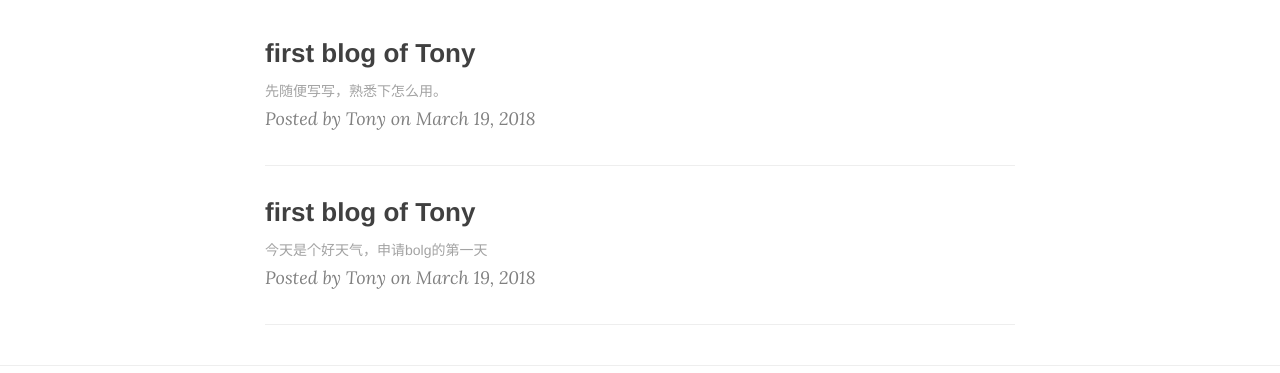
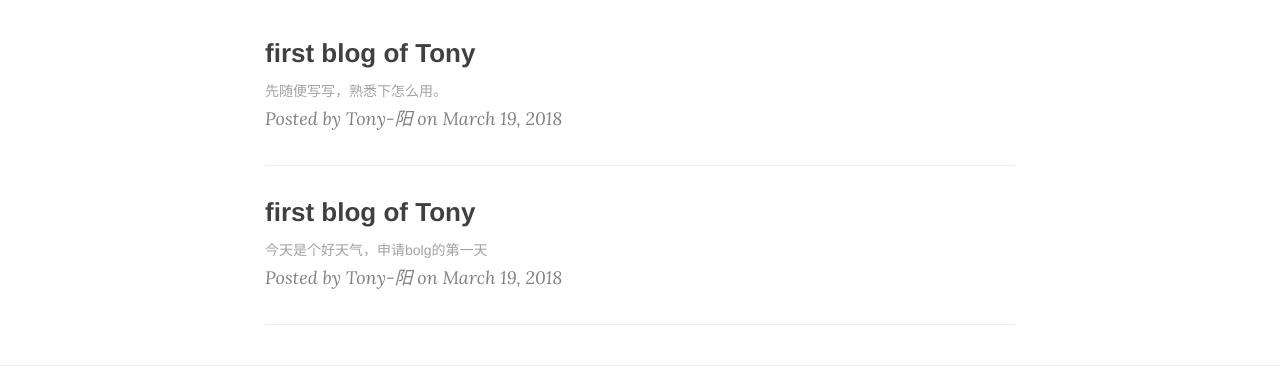
Before and after one commit to yyh712712/Blog-Template, a Jekyll site: the page built from index.html, in a window 1280 px wide. Shown: the part 441-814 px from the top of the page. Built offline with Jekyll 4.4.1, drawn with Linux system fonts in a browser that asks for light colours; nearby versions of some CDN libraries; the list of posts is cut into pages by our own code.

Commit message:
Update _config.yml

```diff
--- a/_config.yml
+++ b/_config.yml
@@ -43,7 +43,7 @@ defaults:
       type: "posts"
     values:
       layout: "post"
-      author: "Tony" # 你的名字
+      author: "Tony-阳" # 你的名字
       header-img: "img/green.jpg" # We don't want posts without a header image, that whould mean white on white
 
 # Comments
```
